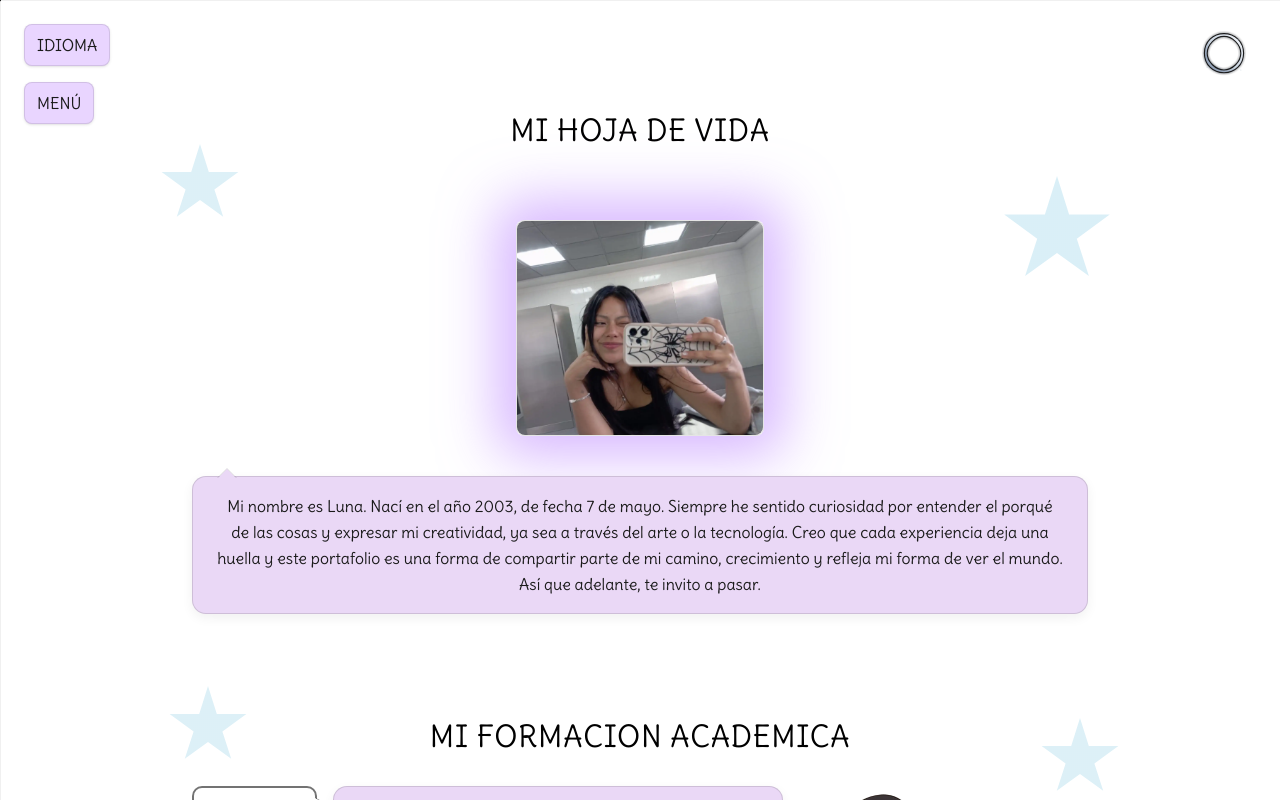
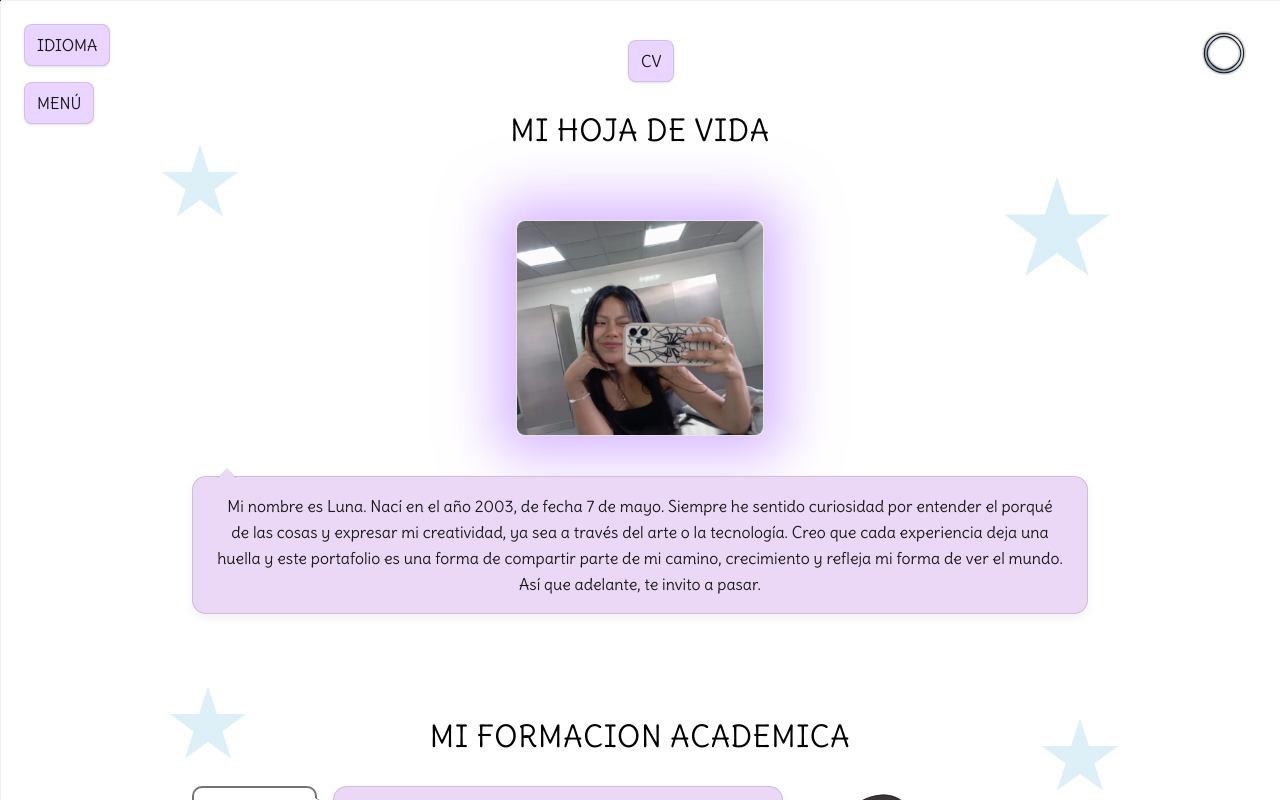
Before and after one commit to lunamideros2003/proyecto_portafolioo, a Next.js app: page / in a window 1280 px wide. Shown: the top 800 px of the page. Built offline with nearby package versions, Linux system fonts and the light colour scheme.

Commit message:
boton nuevo

```diff
--- a/src/app/page.tsx
+++ b/src/app/page.tsx
@@ -299,7 +299,7 @@ export default function Home() {
           <div className="space-y-6">
             {/* Fila 1: Imagen + Texto */}
             <div className="flex items-center gap-6">
-              <div className="w-32 h-20 relative flex-shrink-0 overflow-hidden rounded-lg border-2 border-gray-300">
+              <div className="w-48 h-32 relative flex-shrink-0 overflow-hidden rounded-lg border-2 border-gray-300">
                 <Image
                   src="/testimonios/testimonio_uno.webp"
                   alt="Testimonio 1"
@@ -317,7 +317,7 @@ export default function Home() {
               <div className="bubble bubble-purple px-4 py-3 text-sm flex-1">
                 <p>{t('testimonials.description')}</p>
               </div>
-              <div className="w-32 h-20 relative flex-shrink-0 overflow-hidden rounded-lg border-2 border-gray-300">
+              <div className="w-48 h-32 relative flex-shrink-0 overflow-hidden rounded-lg border-2 border-gray-300">
                 <Image
                   src="/testimonios/testimonio_dos.webp"
                   alt="Testimonio 2"
@@ -329,7 +329,7 @@ export default function Home() {
 
             {/* Fila 3: Imagen + Texto */}
             <div className="flex items-center gap-6">
-              <div className="w-32 h-20 relative flex-shrink-0 overflow-hidden rounded-lg border-2 border-gray-300">
+              <div className="w-48 h-32 relative flex-shrink-0 overflow-hidden rounded-lg border-2 border-gray-300">
                 <Image
                   src="/testimonios/testimonio_tres.webp"
                   alt="Testimonio 3"
--- a/src/components/Header.tsx
+++ b/src/components/Header.tsx
@@ -9,6 +9,7 @@ export default function Header() {
   const pathname = usePathname();
   const [isLangOpen, setIsLangOpen] = useState(false);
   const [isMenuOpen, setIsMenuOpen] = useState(false);
+  const [isCVOpen, setIsCVOpen] = useState(false); ////////////////////////////////////
   const [theme, setTheme] = useState<"light" | "dark">("light");
   const [isVisible, setIsVisible] = useState(false);
 
@@ -141,6 +142,44 @@ export default function Header() {
         </div>
       </div>
 
+      <div className="mt-2 md:mt-4">
+            <button
+            aria-haspopup="menu"
+            aria-expanded={isCVOpen}
+            onClick={() => setIsCVOpen((o) => !o)}
+            onKeyDown={(e) => {
+            if (e.key === "Enter" || e.key === " ") {
+                e.preventDefault();
+                setIsCVOpen((o) => !o);
+               }
+             }}
+          className="px-3 py-2 text-sm md:text-base rounded-md bg-[#e9d5ff] text-[#1a1a1a] shadow-sm border border-black/10 focus:outline-none focus:ring-2 focus:ring-black/20"
+         >
+           CV
+         </button>
+          {isCVOpen && (
+              <div
+              role="menu"
+             className="absolute mt-3 w-48 bubble bubble-purple overflow-hidden"
+              >
+               <a
+                href="/cv-descargar.pdf"
+                className="w-full text-left block px-3 py-2 hover:bg-black/10"
+                onClick={() => setIsCVOpen(false)}
+               >
+               ⬇️ Descargar PDF
+              </a>
+              <a
+                 href="#seccion-habilidades"
+                className="w-full text-left block px-3 py-2 hover:bg-black/10"
+                  onClick={() => setIsCVOpen(false)}
+                 >
+                ✨ Habilidades
+              </a>
+            </div>
+           )}
+        </div>
+
       {/* Botón de tema (luna) */}
       <div className="relative">
         <button
```
